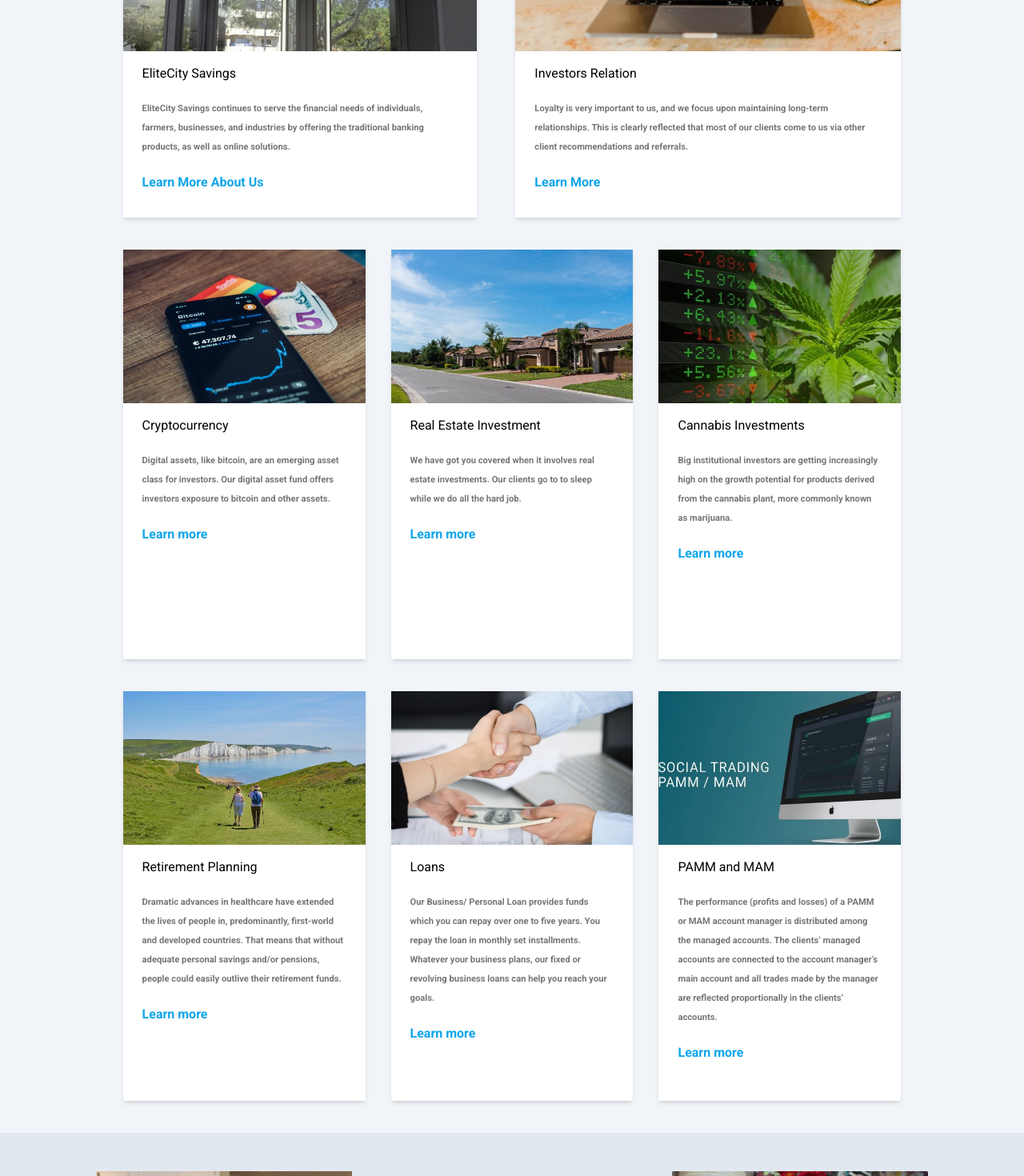
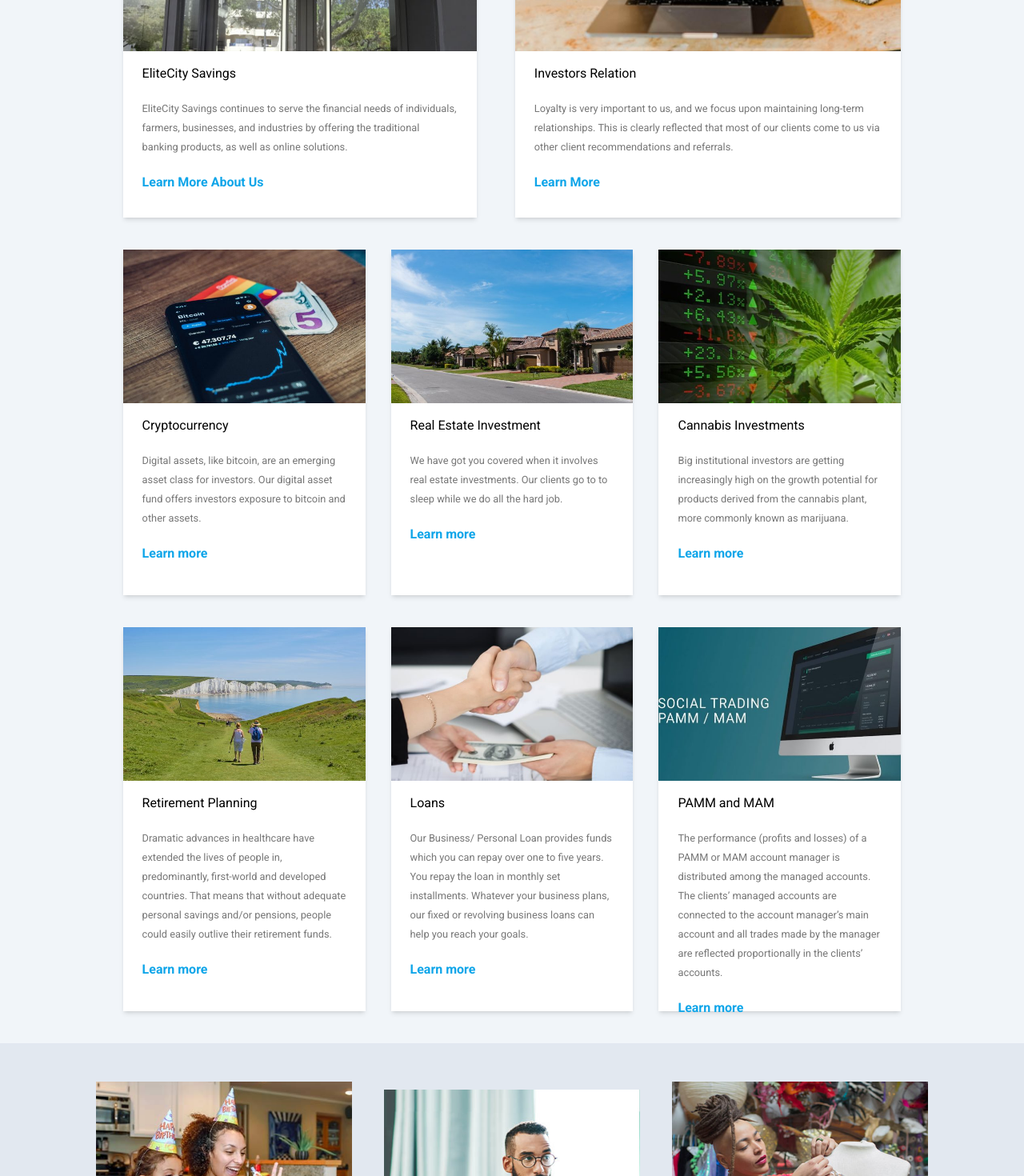
Before and after one commit to Praize-Jha18/ElectroBank, a React (Vite) app: page / in a window 1280 px wide. Shown: the part 1160-2630 px from the top of the page at 80% size. Built offline with nearby package versions, Linux system fonts and the light colour scheme; a web font is replaced by a local one.

Commit message:
changed font of the home

```diff
--- a/src/components/home/Help.tsx
+++ b/src/components/home/Help.tsx
@@ -64,7 +64,7 @@ const Help = () => {
     return (
         <>
             <div className=" bg-slate-100 pt-20 px-[12%] pb-10 max-tab:px-[6%] ">
-                <h1 className="text-center pb-10 text-4xl">How can we help you today?</h1>
+                <h1 className="text-center pb-10 text-4xl font-sans text-[#oocc]">How can we help you today?</h1>
                 <div className="top dfAc gap-12 max-tab:flex-wrap">
 
                     {topData.map((value, key) => (
@@ -75,8 +75,8 @@ const Help = () => {
                                 </picture>
                             </div>
                             <div className="detail df-fldc-jc gap-5 pt-4 px-6">
-                                <h3 >{value.heading}</h3>
-                                <p className="text-[#777777] text-[.7rem] font-semibold">{value.body}</p>
+                                <h3 className="">{value.heading}</h3>
+                                <p className="text-[#777777] text-[.8rem] font-sans font-medium">{value.body}</p>
                                 <Link to={value.to} className="text-sky-500 font-semibold hover:text-black">{value.link}
                                 </Link>
                             </div>
@@ -92,12 +92,12 @@ const Help = () => {
                         <div className="items bg-white   max-tab:w-full w-[19.8rem]  shadow-md   " key={index}>
                             <div className="img ">
                                 <picture>
-                                    <img src={value.img} className="h-48 max-tab:h-80 w-full object-center object-cover " alt={value.top} />
+                                    <img src={value.img} className="h-48 max-tab:h-60 w-full object-center object-cover " alt={value.top} />
                                 </picture>
                             </div>
-                            <div className="detail df-fldc gap-5 pt-4 h-80 max-tab:h-52 px-6">
+                            <div className="detail df-fldc gap-5 pt-4 h-60 max-tab:h-52 px-6">
                                 <h5>{value.top}</h5>
-                                <p className="text-[#777777] text-[.7rem] font-semibold">{value.detail}</p>
+                                <p className="text-[#777777] text-[.8rem] font-sans font-medium">{value.detail}</p>
                                 <Link to={value.to} className="text-sky-500 font-semibold hover:text-black">Learn more</Link>
                             </div>
                         </div>
@@ -111,9 +111,9 @@ const Help = () => {
                                     <img src={value.img} className="h-48 max-tab:h-80 w-full object-center object-cover " alt={value.top} />
                                 </picture>
                             </div>
-                            <div className="detail df-fldc gap-5 pt-4 h-80 max-tab:h-52 px-6">
+                            <div className="detail df-fldc gap-5 pt-4 h-72 max-tab:h-52 px-6">
                                 <h5>{value.top}</h5>
-                                <p className="text-[#777777] text-[.7rem] font-semibold">{value.detail}</p>
+                                <p className="text-[#777777] text-[.8rem] font-sans font-medium">{value.detail}</p>
                                 <Link to={value.to} className="text-sky-500 font-semibold hover:text-black">Learn more</Link>
                             </div>
                         </div>
--- a/src/components/nav/Top.tsx
+++ b/src/components/nav/Top.tsx
@@ -71,8 +71,9 @@ const Top = () => {
     }));
   };
 
+  // pr
   return (
-    <div className="navbar shadow-lg pl-4 pr-20 max-nav:h-16 bg-slate-100 df-jsb items-center sticky top-0 z-50">
+    <div className="navbar shadow-lg pl-4 pr-20 max-nav:px-10 max-nav:h-16 bg-slate-100 df-jsb items-center sticky top-0 z-50">
 <div className="h-8 w-8 max-nav:flex hidden rounded-full border-2 border-sky-500 p-1.5  justify-center items-center">
   <svg
     xmlns="http://www.w3.org/2000/svg"
```
